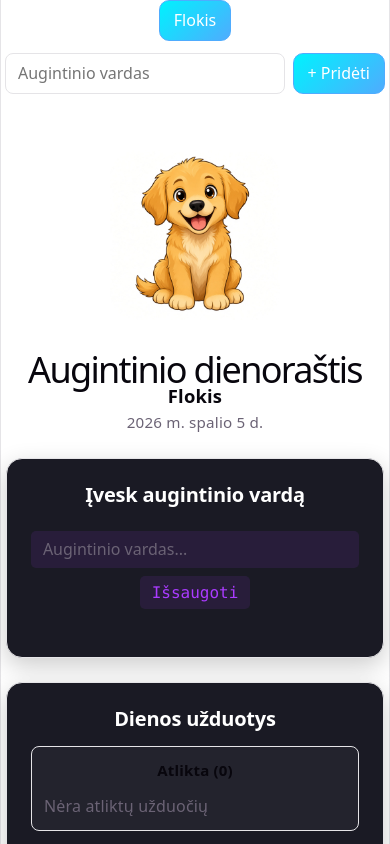
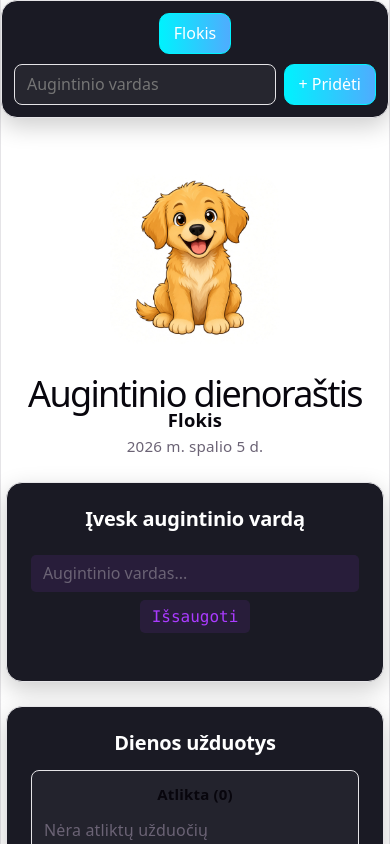
Before and after one commit to evelinapal/projektas, a React (Vite) app: page / in a window 390 px wide. Shown: the top 844 px of the page. Built offline with nearby package versions, Linux system fonts and the light colour scheme.

Commit message:
Korteliu stilius

```diff
--- a/src/App.css
+++ b/src/App.css
@@ -396,6 +396,7 @@
   font-size: 0.95rem;
 }
 
+.pet-nav,
 .pet-navigation {
   display: flex;
   width: min(100%, 760px);
@@ -404,6 +405,12 @@
   justify-content: center;
   gap: 12px;
   margin: 0 auto 24px;
+  padding: 16px;
+  box-sizing: border-box;
+  border: 1px solid var(--border, rgba(255, 255, 255, 0.1));
+  border-radius: 16px;
+  background: var(--card-bg, #1a1a24);
+  box-shadow: 0 8px 24px rgba(0, 0, 0, 0.2);
 }
 
 .pet-tabs {
@@ -427,8 +434,8 @@
 
 .pet-tab--active,
 .pet-add-form button {
-  border-color: #4facfe;
-  background: linear-gradient(135deg, #00f2fe 0%, #4facfe 100%);
+  border-color: #00f2fe;
+  background: linear-gradient(90deg, #00f2fe 0%, #4facfe 100%);
   color: #fff;
 }
 
@@ -455,6 +462,23 @@
 .pet-add-form button:focus-visible {
   outline: 2px solid #4facfe;
   outline-offset: 2px;
+}
+
+@media (max-width: 480px) {
+  .pet-nav,
+  .pet-navigation {
+    padding: 12px;
+    gap: 10px;
+  }
+
+  .pet-tabs,
+  .pet-add-form {
+    width: 100%;
+  }
+
+  .pet-add-form {
+    flex-basis: 100%;
+  }
 }
 /* ==========================================
    VIENODAS KORTELIŲ IR ŠRIFTŲ DIZAINAS
```
